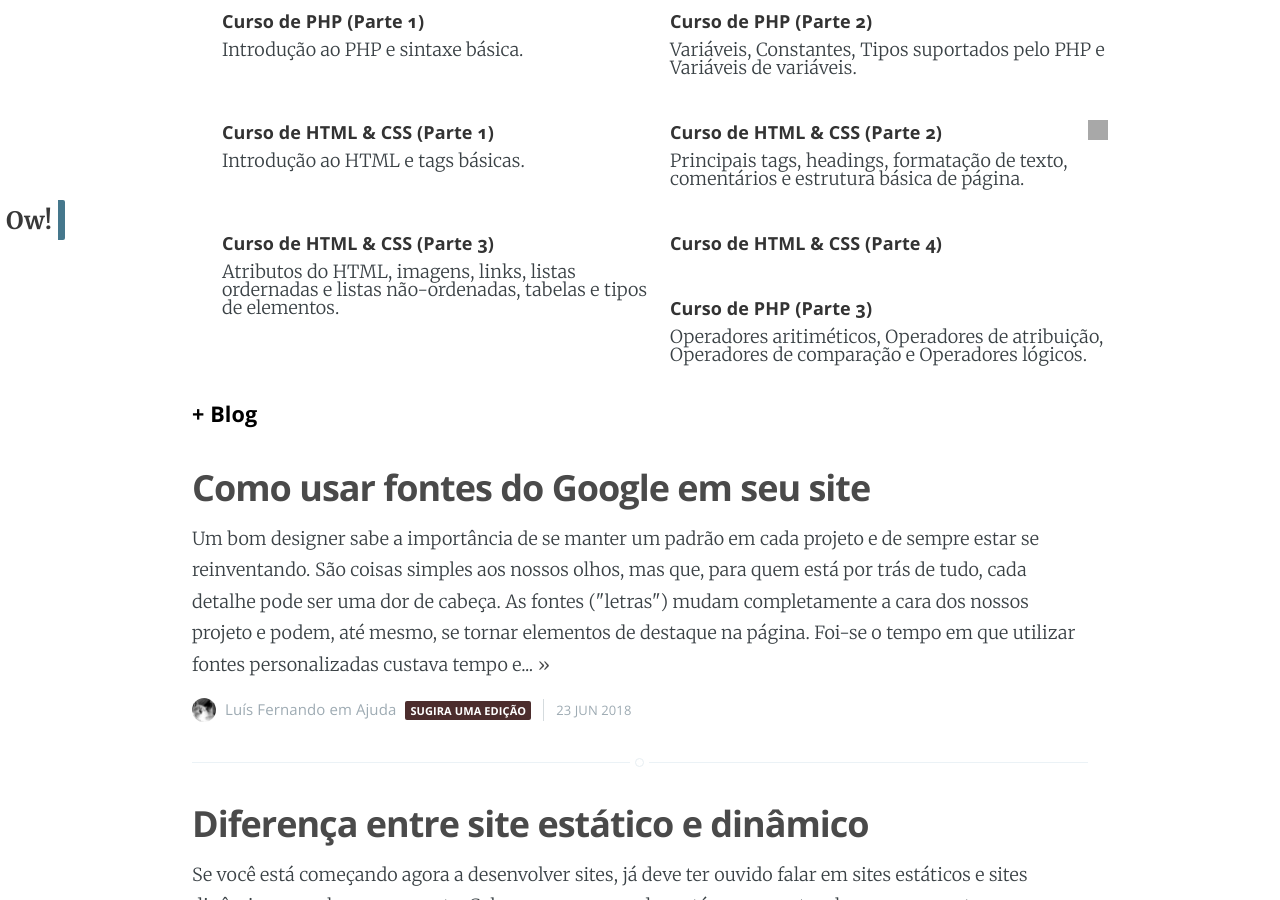
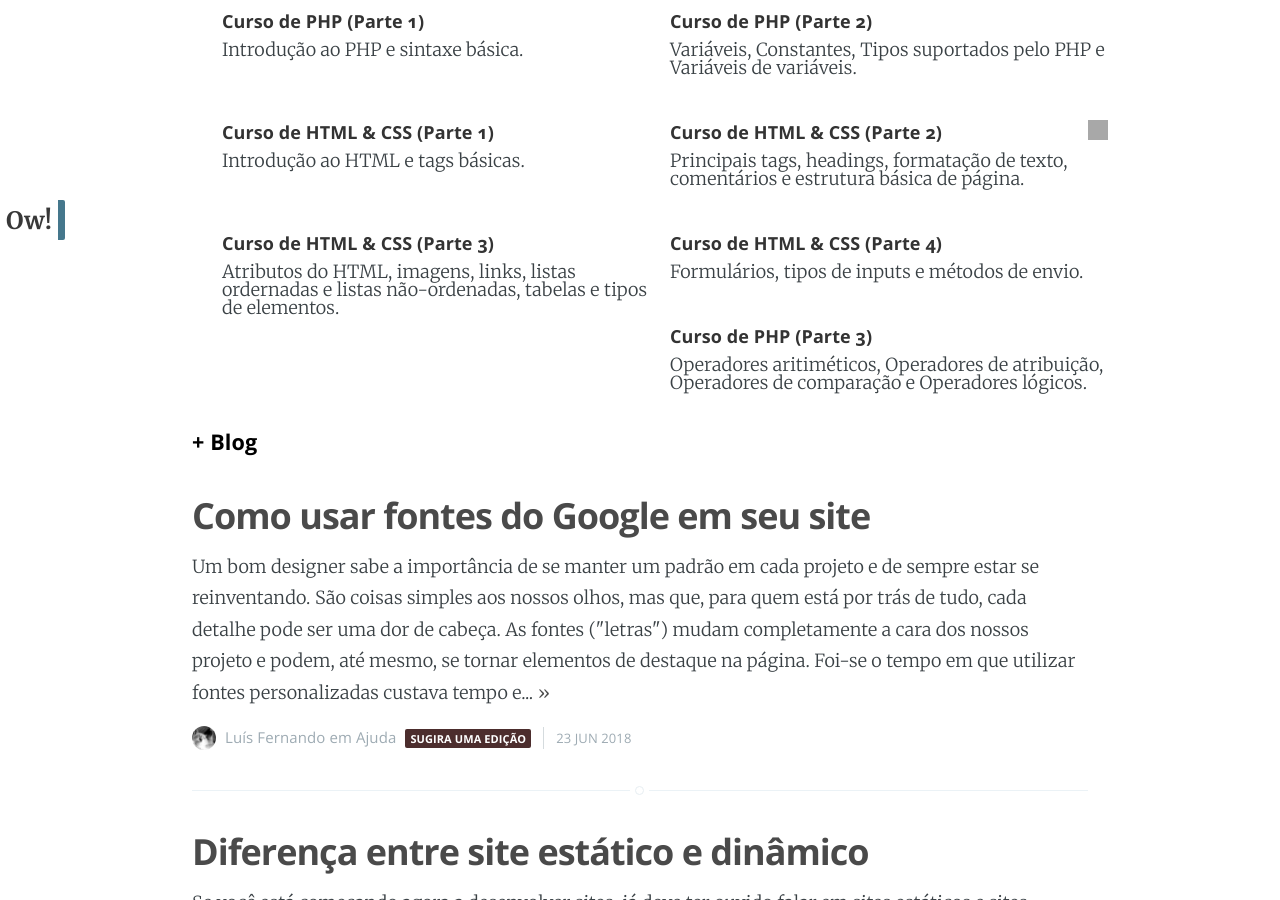
Before and after one commit to EnVolte/envolte.github.io, a Jekyll site: the page built from index.html, in a window 1280 px wide and 900 px high, scrolled down 832 px. Built offline with Jekyll 4.4.1, drawn with Linux system fonts in a browser that asks for light colours; the list of posts is cut into pages by our own code; grey boxes are pictures that could not be loaded.

Commit message:
Update parte-4.md

```diff
--- a/_cursos/HTML-CSS/parte-4.md
+++ b/_cursos/HTML-CSS/parte-4.md
@@ -1,6 +1,7 @@
 ---
 layout: post
 title:  "Curso de HTML & CSS (Parte 4)"
+subtitulo: "Formulários, tipos de inputs e métodos de envio."
 date:   2018-06-28 12:00:00
 categories: Curso
 ---
```
